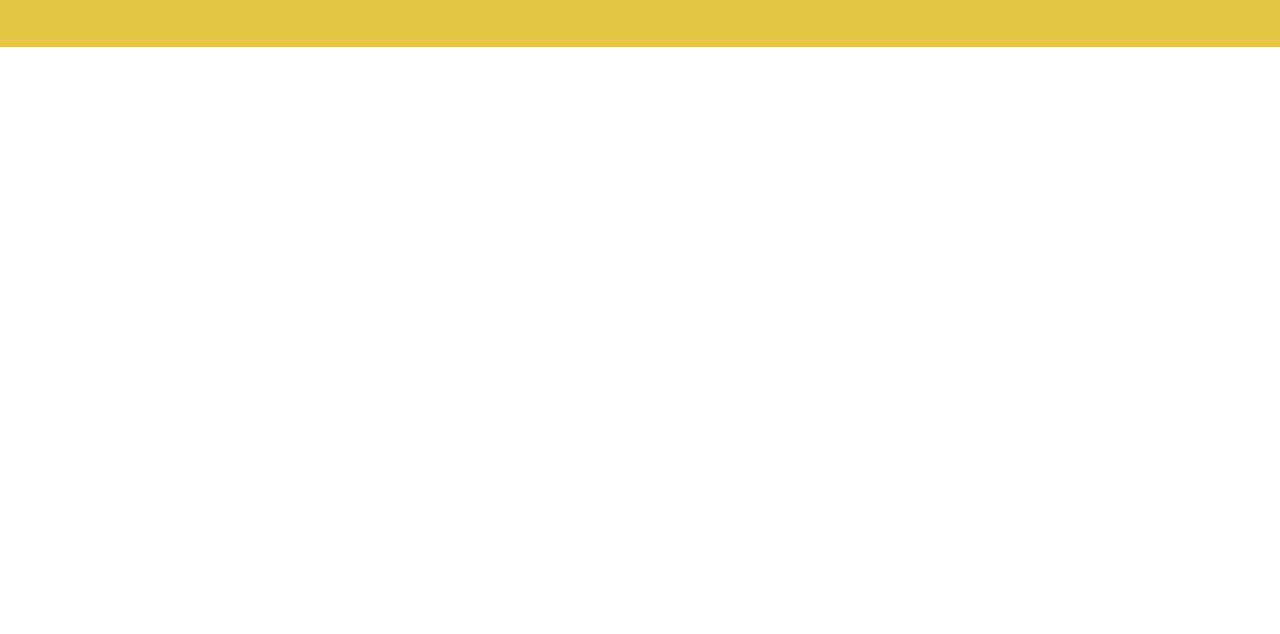
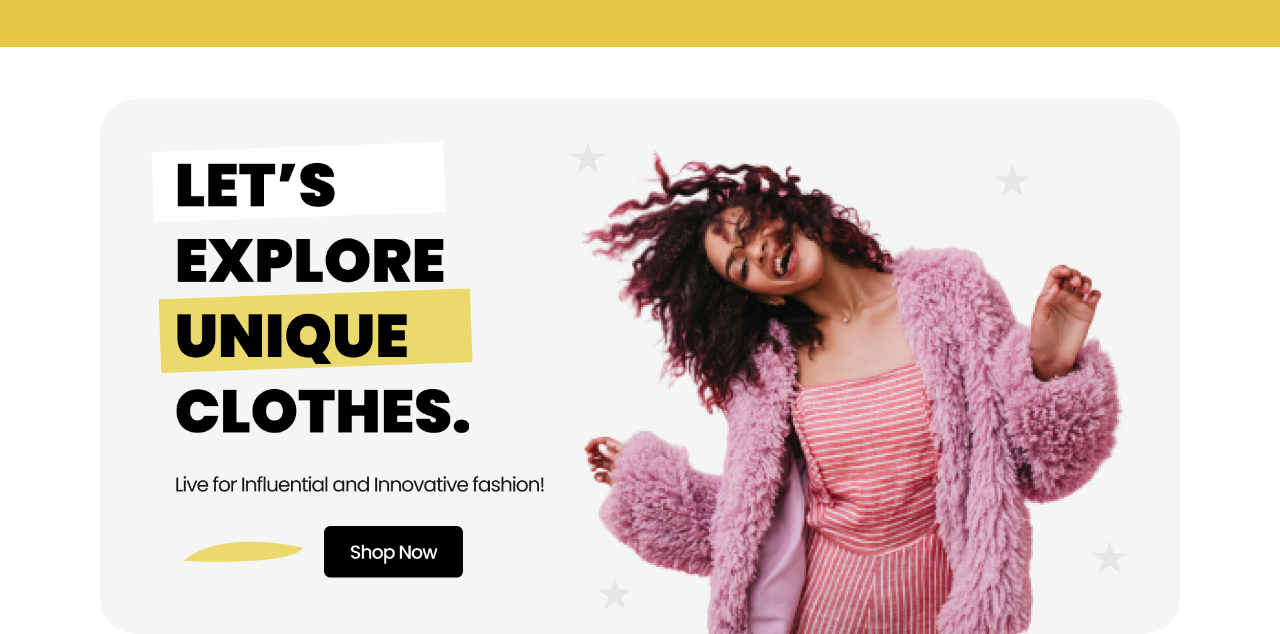
Before and after one commit to Enzo94-beep/css-tailwind, a plain HTML site: page index.html in a window 1280 px wide. Shown: the part 789-1423 px from the top of the page. Before the commit the page ends 836 px from the top, so only its background shows below. Drawn offline with nearby package versions, Linux system fonts and the light colour scheme.

Commit message:
Update index.html

```diff
--- a/index.html
+++ b/index.html
@@ -65,5 +65,14 @@
         <img src="img/logo 6.png" alt="logo 6" class="mix-blend-multiply h-[40-px]">
       </div>
     </section>
+    <section
+    id="banners"
+    class="px-3 pt-4 lg:px-[100px] lg:pt-[52px]">
+      <img
+        src="img/banner.png"
+        alt="mulher pensativa"
+        class="w-full"
+      >
+    </section>
 </body>
 </html>
```
